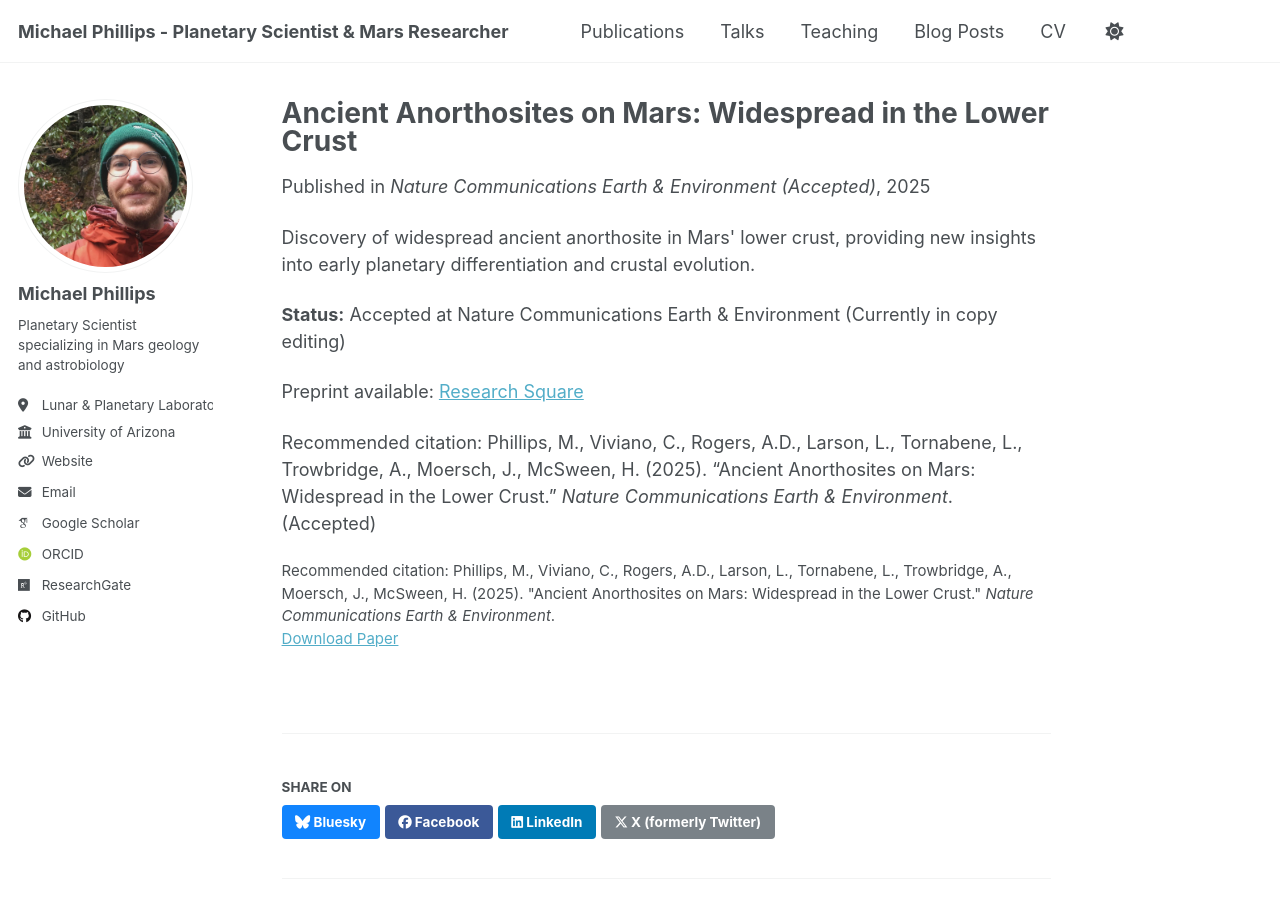
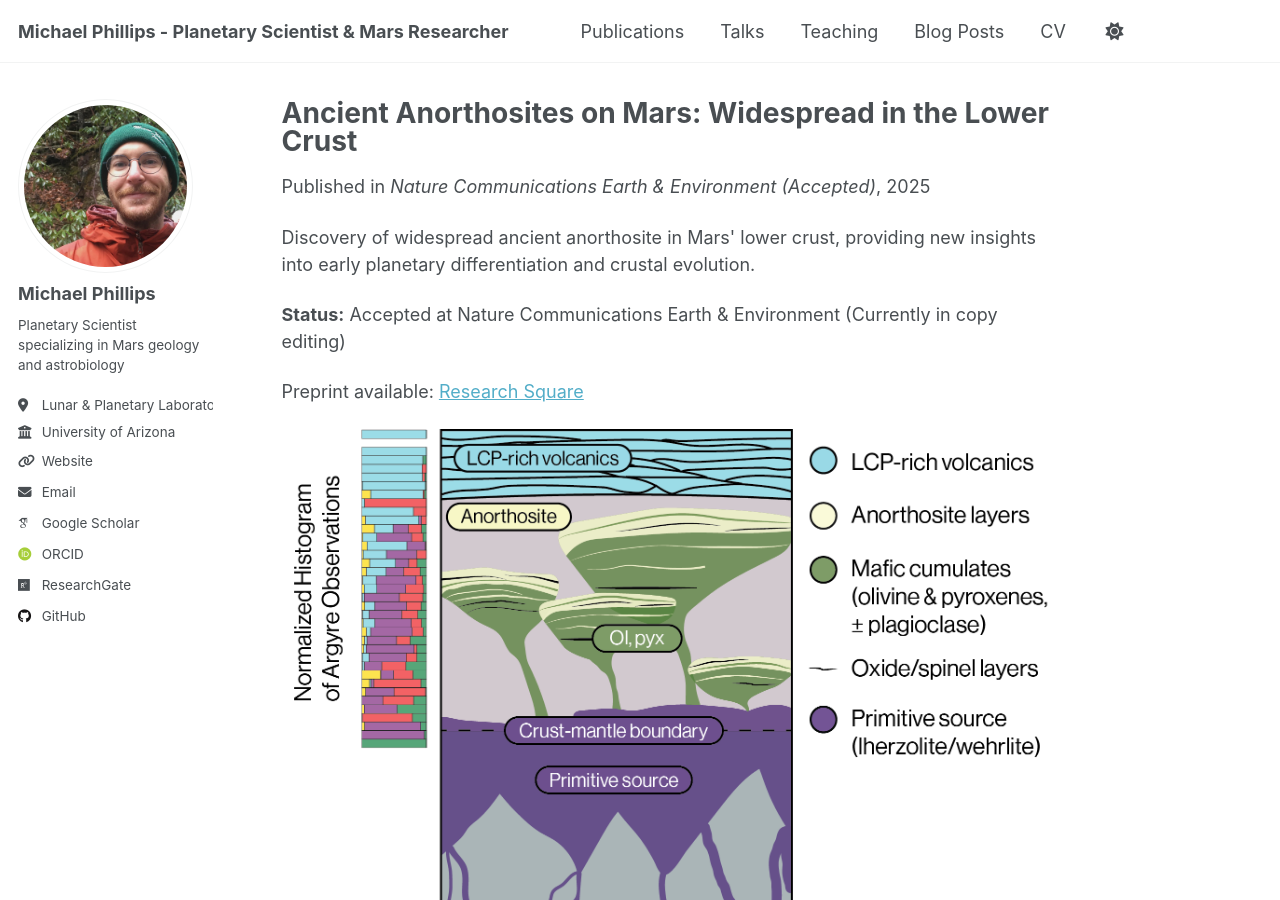
Before and after one commit to Michael-S-Phillips/michael-s-phillips.github.io, a Jekyll site: the page built from _publications/2025-06-01-ancient-anorthosites-mars-2025.md, in a window 1280 px wide and 900 px high. Built offline with Jekyll 4.4.1, drawn with Linux system fonts in a browser that asks for light colours; some web fonts are replaced; a script that is not in the unit is left out.

Commit message:
Add crustal stratigraphy image to ancient anorthosites paper
Added 04_crust_strat_sketchv2.png illustration to the featured
ancient anorthosites publication page, showing the crustal
stratigraphy sketch that depicts the research findings on
Mars' lower crust composition.

🤖 Generated with [Claude Code](https://claude.com/claude-code)

Co-Authored-By: Claude <noreply@anthropic.com>

```diff
--- a/_publications/2025-06-01-ancient-anorthosites-mars-2025.md
+++ b/_publications/2025-06-01-ancient-anorthosites-mars-2025.md
@@ -14,4 +14,6 @@ Discovery of widespread ancient anorthosite in Mars&apos; lower crust, providing
 
 Preprint available: [Research Square](http://dx.doi.org/10.21203/rs.3.rs-6823461/v1)
 
+![Martian crustal stratigraphy sketch](/assets/images/04_crust_strat_sketchv2.png)
+
 Recommended citation: Phillips, M., Viviano, C., Rogers, A.D., Larson, L., Tornabene, L., Trowbridge, A., Moersch, J., McSween, H. (2025). "Ancient Anorthosites on Mars: Widespread in the Lower Crust." <i>Nature Communications Earth & Environment</i>. (Accepted)
```
